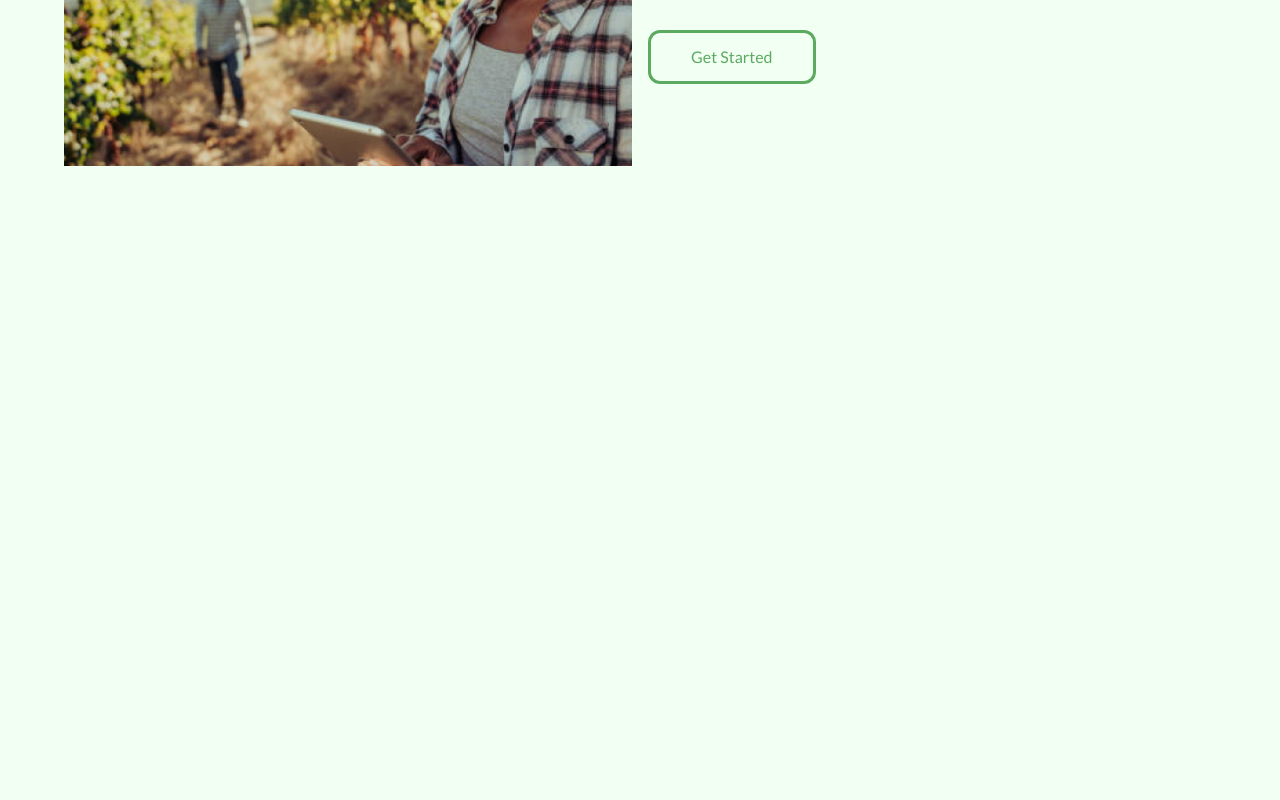
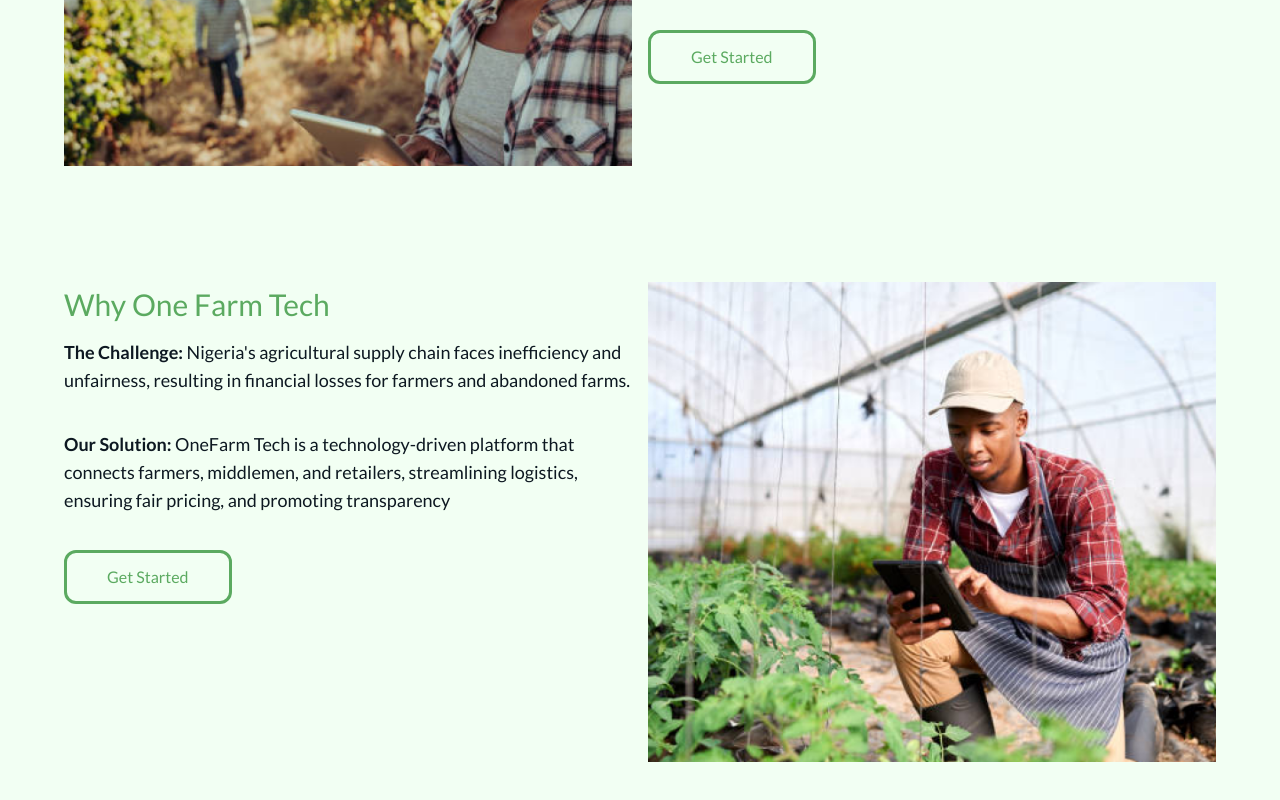
Before and after one commit to OneFarmTech/FE, a React (Vite) app: page / in a window 1280 px wide. Shown: the part 982-1782 px from the top of the page. Before the commit the page ends 1188 px from the top, so only its background shows below. Built offline with nearby package versions, Linux system fonts and the light colour scheme.

Commit message:
Add cardtwo

```diff
--- /dev/null
+++ b/src/components/CardTwo.jsx
@@ -0,0 +1,10 @@
+const CardTwo = (props) => {
+  const { heading, details } = props;
+  return (
+    <article>
+      <p className="text-lg"><span className="font-bold">{heading} </span> {details}</p>
+    </article>
+  );
+};
+
+export default CardTwo;
--- a/src/components/HomeDetails.jsx
+++ b/src/components/HomeDetails.jsx
@@ -1,8 +1,9 @@
 import Button from "./Button";
 import CardOne from "./CardOne";
+import CardTwo from "./CardTwo";
 
 const HomeDetails = () => (
-  <>
+  <main className="max-w-[1700px] m-auto">
     <section className="flex flex-col lg:flex-row gap-4 py-10 px-[5%] xl:min-h-[30rem]">
       <div className="bg-backone flex-1 min-h-[20rem] bg-no-repeat bg-cover"></div>
       <div className="flex-1 flex flex-col gap-9 items-start py-4">
@@ -13,7 +14,22 @@ const HomeDetails = () => (
         <Button clas="white" name="Get Started" />
       </div>
     </section>
-  </>
+
+    <section className="py-10 px-[5%]">
+      <h2 className="text-green-30 text-3xl mb-5 lg:mb-0 lg:translate-y-10">Why One Farm Tech</h2>
+      <div className="flex flex-col lg:flex-row gap-4 xl:min-h-[30rem]">
+        <div className="flex-1 flex flex-col gap-9 items-start py-4 order-last lg:order-first lg:translate-y-10">
+          <CardTwo heading="The Challenge:" details="Nigeria's agricultural supply chain faces inefficiency and unfairness, resulting in financial losses for farmers and abandoned farms." />
+
+          <CardTwo heading="Our Solution:" details="OneFarm Tech is a technology-driven platform that connects farmers, middlemen, and retailers, streamlining logistics, ensuring fair pricing, and promoting transparency" />
+
+          <Button clas="white" name="Get Started" />
+        </div>
+
+        <div className="bg-backtwo flex-1 min-h-[20rem] bg-no-repeat bg-cover"></div>
+      </div>
+    </section>
+  </main>
 );
 
 export default HomeDetails;
--- a/tailwind.config.js
+++ b/tailwind.config.js
@@ -30,6 +30,7 @@ export default {
       backgroundImage: {
         'headline': "url('../images/bg1.png')",
         'backone': "url('../images/bg2.png')",
+        'backtwo': "url('../images/bg3.png')",
       },
       keyframes: {
         slide: {
```
Also changed, not shown: src/assets/images/bg3.png (added).
